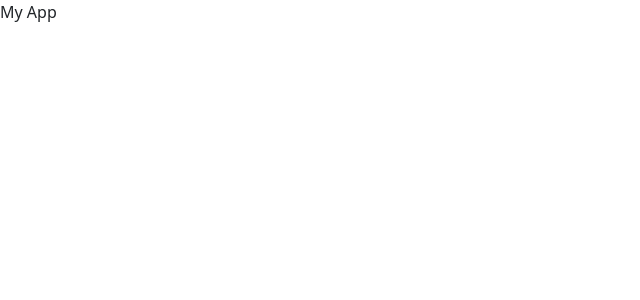
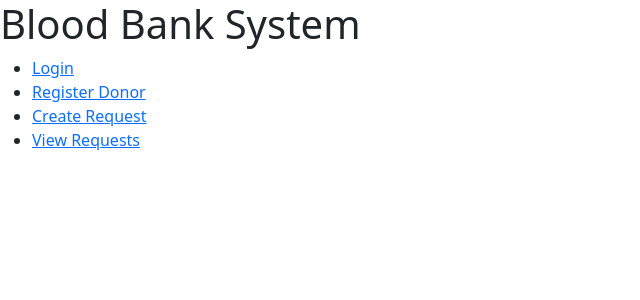
Before and after one commit to arvetivijvalarya/fastapi_nie_sep26, a React (Vite) app in the folder day5/tickets_app/client/: page / in a window 1280 px wide. Shown: the top 300 px of the page, without its empty margins (0-640 px from the left). Built offline with nearby package versions, Linux system fonts and the light colour scheme.

Commit message:
Implement navigation and routing in App component

```diff
--- a/day5/tickets_app/client/src/App.jsx
+++ b/day5/tickets_app/client/src/App.jsx
@@ -1,18 +1,37 @@
+import { BrowserRouter as Router, Routes, Route, Link } from 'react-router-dom';
+import Login from './Login';
+import Register from './Register';
+import TicketForm from './TicketForm';
+import TicketList from './TicketList';
+
 function Navigation() {
-
-    return (
-       <>
-
-       </>
-    );
+  return (
+    <nav>
+      <ul>
+        <li><Link to="/login">Login</Link></li>
+        <li><Link to="/register">Register Donor</Link></li>
+        <li><Link to="/request">Create Request</Link></li>
+        <li><Link to="/requests">View Requests</Link></li>
+      </ul>
+    </nav>
+  );
 }
 
 function App() {
-    return (
-        <>
-        My App
-       </>
-    );
+  return (
+    <Router>
+      <div>
+        <h1>Blood Bank System</h1>
+        <Navigation />
+        <Routes>
+          <Route path="/login" element={<Login />} />
+          <Route path="/register" element={<Register />} />
+          <Route path="/request" element={<TicketForm />} />
+          <Route path="/requests" element={<TicketList />} />
+        </Routes>
+      </div>
+    </Router>
+  );
 }
 
 export default App;
```
